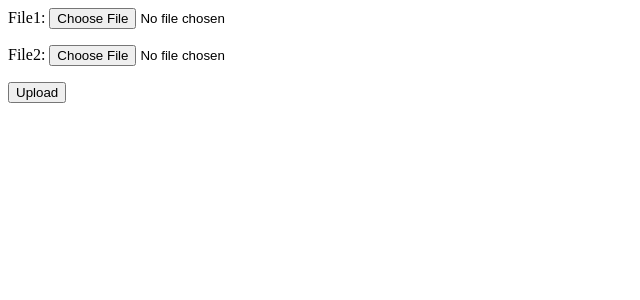
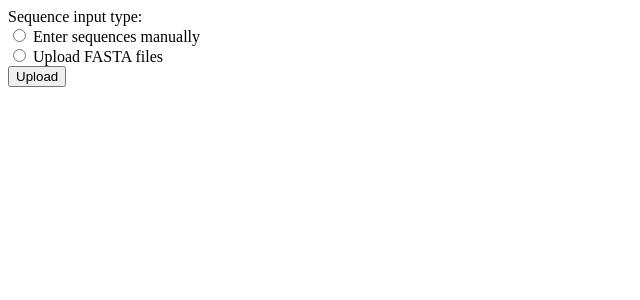
Before and after one commit to bjcabral/binf730-2024, a Django app: template django-apps/Binf730Final/filesUpload/templates/upload.html in a window 1280 px wide. Shown: the top 300 px of the page, without its empty margins (0-640 px from the left). Run offline with Django 5.2, Linux system fonts and the light colour scheme; the template is opened without the code that fills it: values that come from a table or form of the project are taken from there, others are empty; parts of the project's set-up code (start-up, migrations or seed data) failed here and were passed over.

Commit message:
Update to uploadFiles(), uploadForm, and upload.html

```diff
--- a/django-apps/Binf730Final/filesUpload/forms.py
+++ b/django-apps/Binf730Final/filesUpload/forms.py
@@ -7,14 +7,18 @@ class AlignmentScoreForm(forms.Form):
     mismatch_score = forms.IntegerField(label='Mismatch: ')
     gap_score = forms.IntegerField(label='Gap Score: ')
 
-class SequenceFileForm(forms.ModelForm):
-    class Meta:
-        model = SequenceFile
-        fields = ('file1', 'file2')
+    class SequenceFileForm(forms.Form):
+        SEQUENCE_INPUT_CHOICES = [
+            ('manual', 'Enter sequences manually'),
+            ('fasta', 'Upload FASTA files'),
+        ]
+        sequence_input_type = forms.ChoiceField(choices=SEQUENCE_INPUT_CHOICES, widget=forms.RadioSelect)
+        number_of_sequences = forms.IntegerField(min_value=1, required=False)
+        number_of_fasta_files = forms.IntegerField(min_value=1, required=False)
 
 class AlignmentMethodForm(forms.Form):
     ALIGNMENT_CHOICES = [
-        ('manual', 'Manual'),
-        ('clustalw', 'ClustalW'),
+        ('global', 'Global'),
+        ('local', 'Local'),
     ]
     alignment_method = forms.ChoiceField(choices=ALIGNMENT_CHOICES, label="Select Alignment Method")
--- a/django-apps/Binf730Final/filesUpload/templates/upload.html
+++ b/django-apps/Binf730Final/filesUpload/templates/upload.html
@@ -1,5 +1,69 @@
 <form method="post" enctype="multipart/form-data">
     {% csrf_token %}
-    {{ form.as_p }}
+    {{ form.non_field_errors }}
+
+    <div>
+        {{ form.sequence_input_type.label_tag }}
+        {{ form.sequence_input_type }}
+    </div>
+
+    <div id="manual_input" style="display: none;">
+        <label for="id_number_of_sequences">Number of sequences to enter manually:</label>
+        {{ form.number_of_sequences }}
+        <div id="manual_sequence_inputs"></div>
+    </div>
+
+    <div id="fasta_input" style="display: none;">
+        <label for="id_number_of_fasta_files">Number of FASTA files to enter:</label>
+        {{ form.number_of_fasta_files }}
+        <div id="fasta_file_inputs"></div>
+    </div>
+
     <button type="submit">Upload</button>
 </form>
+
+<script>
+    document.addEventListener('DOMContentLoaded', function() {
+        const inputTypeRadios = document.querySelectorAll('input[name="sequence_input_type"]');
+        const manualInputDiv = document.getElementById('manual_input');
+        const fastaInputDiv = document.getElementById('fasta_input');
+        const manualSequenceInputs = document.getElementById('manual_sequence_inputs');
+        const fastaFileInputs = document.getElementById('fasta_file_inputs');
+
+        inputTypeRadios.forEach(radio => {
+            radio.addEventListener('change', function() {
+                if (this.value === 'manual') {
+                    manualInputDiv.style.display = 'block';
+                    fastaInputDiv.style.display = 'none';
+                } else {
+                    manualInputDiv.style.display = 'none';
+                    fastaInputDiv.style.display = 'block';
+                }
+            });
+        });
+
+        document.getElementById('id_number_of_sequences').addEventListener('change', function() {
+            manualSequenceInputs.innerHTML = '';
+            for (let i = 1; i <= this.value; i++) {
+                manualSequenceInputs.innerHTML += `
+                    <div>
+                        <label for="sequence_${i}">Enter Sequence ${i}:</label>
+                        <input type="text" name="sequence_${i}" id="sequence_${i}" required>
+                    </div>
+                `;
+            }
+        });
+
+        document.getElementById('id_number_of_fasta_files').addEventListener('change', function() {
+            fastaFileInputs.innerHTML = '';
+            for (let i = 1; i <= this.value; i++) {
+                fastaFileInputs.innerHTML += `
+                    <div>
+                        <label for="fasta_file_${i}">Select FASTA file ${i}:</label>
+                        <input type="file" name="fasta_file_${i}" id="fasta_file_${i}" required>
+                    </div>
+                `;
+            }
+        });
+    });
+</script>
```
Also changed, not shown: django-apps/Binf730Final/filesUpload/views.py (+21 -15 lines).
